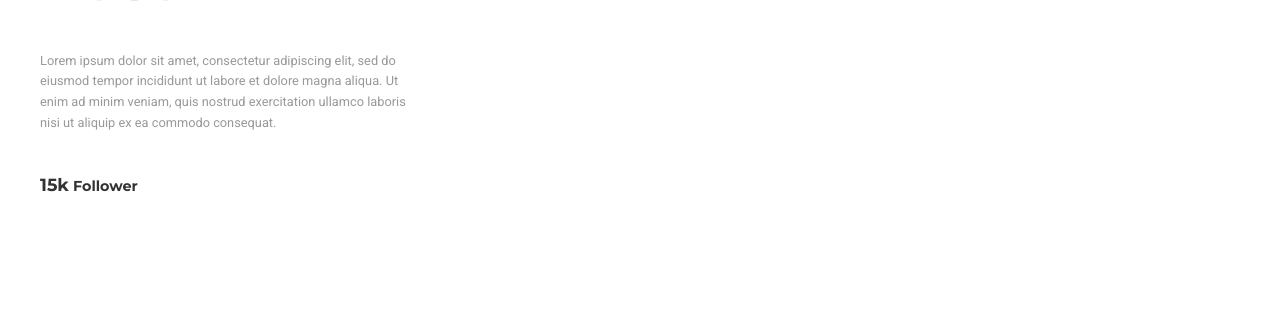
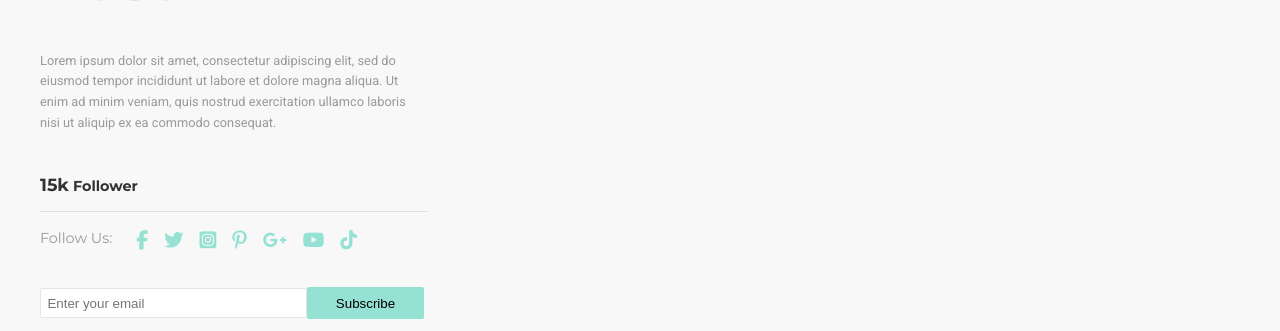
Before and after one commit to ShahriarX1/cuda.github.io, a plain HTML site: page index.html in a window 1280 px wide. Shown: the part 8990-9321 px from the top of the page. Before the commit the page ends 9197 px from the top, so only its background shows below. Drawn offline with nearby package versions, Linux system fonts and the light colour scheme.

Commit message:
footer update

```diff
--- a/index.html
+++ b/index.html
@@ -721,8 +721,29 @@
                     et dolore magna aliqua. Ut enim ad minim veniam, quis nostrud exercitation ullamco laboris nisi ut
                     aliquip ex ea commodo consequat.</p>
                 <h3><span class="number">15k</span> Follower</h3>
+                <ul class="social-media-link">
+                    <li>Follow Us:</li>
+                    <li><a href="#"><i class="fa-brands fa-facebook-f"></i></a></li>
+                    <li><a href="#"><i class="fa-brands fa-twitter"></i></a></li>
+                    <li><a href="#"><i class="fa-brands fa-square-instagram"></i></a></li>
+                    <li><a href="#"><i class="fa-brands fa-pinterest-p"></i></a></li>
+                    <li><a href="#"><i class="fa-brands fa-google-plus-g"></i></a></li>
+                    <li><a href="#"><i class="fa-brands fa-youtube"></i></a></li>
+                    <li><a href="#"><i class="fa-brands fa-tiktok"></i></a></li>
+                </ul>
+                <div class="newsletter-sub-form">
+                    <input type="email" placeholder="Enter your email">
+                    <button>Subscribe</button>
+                </div>
             </div>
-            <div class="col span_1_of_3"></div>
+            <div class="col span_1_of_3">
+                <h4>Blogs</h4>
+                <div class="blog-posts">
+                    <div class="blog-post">
+                        <img src="resources/img/" alt="">
+                    </div>
+                </div>
+            </div>
             <div class="col span_1_of_3"></div>
         </div>
     </div>
--- a/resources/css/style.css
+++ b/resources/css/style.css
@@ -1069,6 +1069,10 @@ header {
 
 /** FOOTER SECTION **/
 
+#footer {
+    background: #f8f8f8;
+}
+
 #footer h1 {
     text-transform: none;
     color: #cccccc;
@@ -1093,3 +1097,49 @@ header {
     font-size: 1.1rem;
     font-weight: bold;
 }
+
+#footer .social-media-link {
+    display: flex;
+    list-style: none;
+    padding: 0.5rem auto;
+    margin-top: 1rem;
+    border-top: 0.5px solid rgba(153, 153, 153, 0.25);
+}
+
+#footer .social-media-link li {
+    color: #999999;
+    margin-left: 1rem;
+    font-size: 1.2rem;
+    padding-top: 1rem;
+}
+
+#footer .social-media-link li a {
+    color: #95e1d3;
+}
+
+#footer .social-media-link li:nth-child(1) {
+    margin: 0.1rem 0.5rem 0.5rem 0;
+    font-size: 0.9rem;
+}
+
+#footer .newsletter-sub-form {
+    margin-top: 2rem;
+}
+
+#footer .newsletter-sub-form input {
+    background-color: #fff;
+    width: 69%;
+    padding: 0.4rem;
+    border: 0.5px solid rgba(153, 153, 153, 0.25);
+    border-radius: 2px;
+    margin-right: 0;
+}
+
+#footer .newsletter-sub-form button {
+    background: #95e1d3;
+    border-color: transparent;
+    padding: 0.4rem;
+    border-radius: 2px;
+    width: 30%;
+    margin-left: -1%;
+}
```
